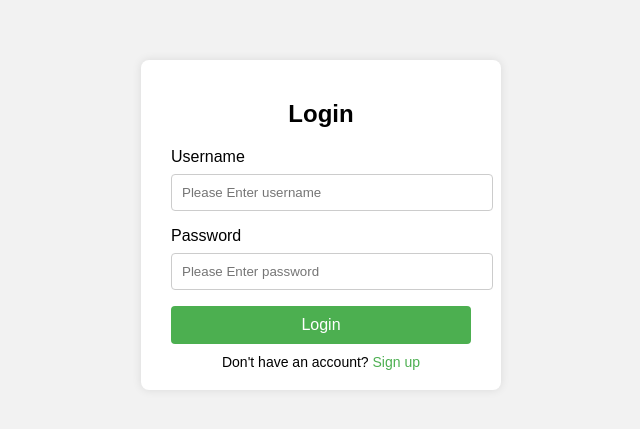
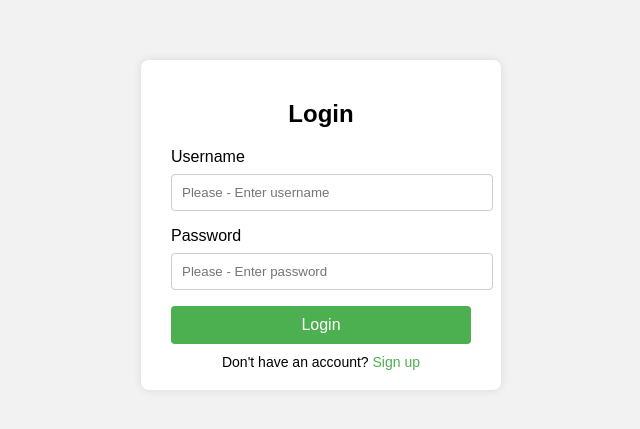
Before and after one commit to ashajakkana26/my-profile, a plain HTML site: page public/index.html in a window 1280 px wide. Shown: the part 183-612 px from the top of the page, 319-959 px from the left. Drawn offline with Linux system fonts and the light colour scheme.

Commit message:
small changes

```diff
--- a/public/index.html
+++ b/public/index.html
@@ -67,10 +67,10 @@
     <h2>Login</h2>
     <form>
       <label for="username">Username</label>
-      <input type="text" id="username" name="username" placeholder="Please Enter username" required>
+      <input type="text" id="username" name="username" placeholder="Please - Enter username" required>
 
       <label for="password">Password</label>
-      <input type="password" id="password" name="password" placeholder="Please Enter password" required>
+      <input type="password" id="password" name="password" placeholder="Please - Enter password" required>
 
       <button type="submit">Login</button>
 
```
Also changed, not shown: firebase.json.
